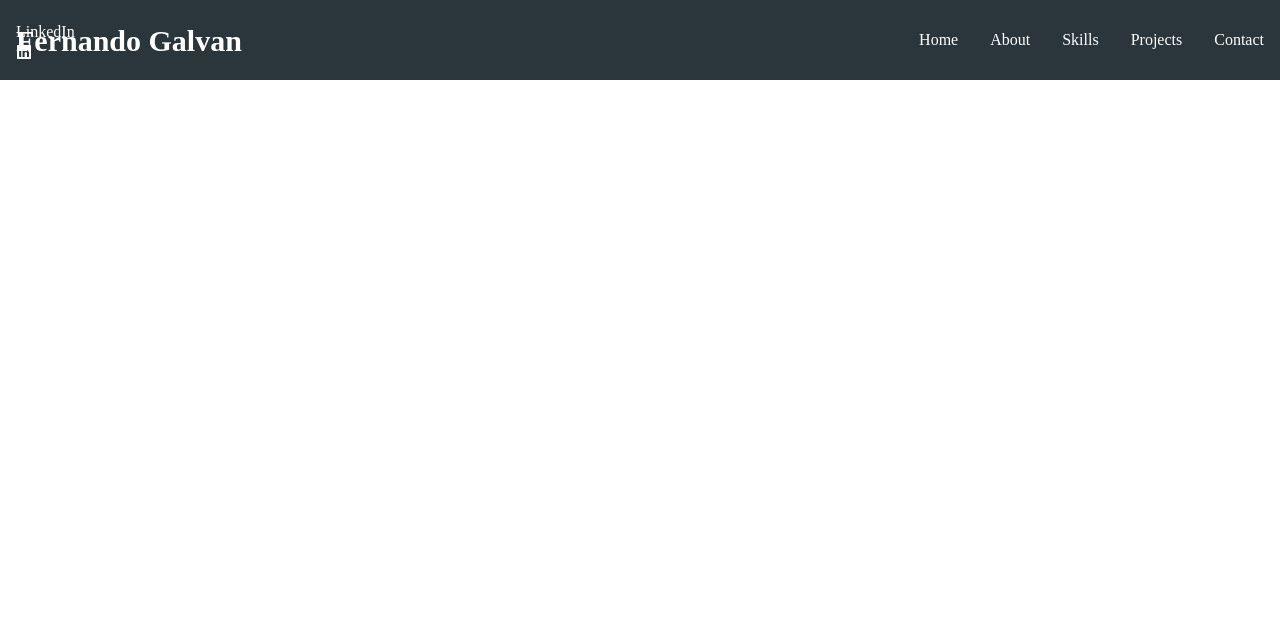
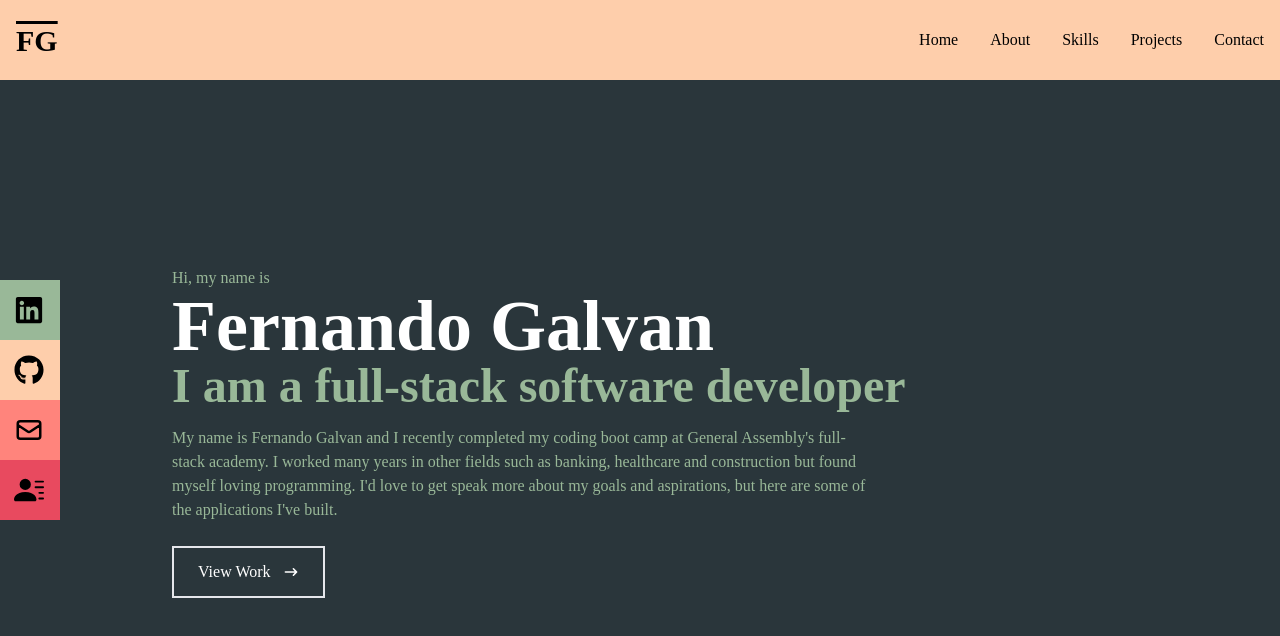
Before and after one commit to NandoLofi/secondportfolio, a React (Create React App) app: page / in a window 1280 px wide. Shown: the top 636 px of the page. Built offline with nearby package versions, Linux system fonts and the light colour scheme; a web font is replaced by a local one.

Commit message:
adding more tailwind and functions

```diff
--- a/src/App.js
+++ b/src/App.js
@@ -1,10 +1,13 @@
+import Home from "./components/Home";
 import Navbar from "./components/Navbar";
+
 
 function App() {
   return (
     <div>
       <Navbar/>
       <h1 className="text-3xl font-bold">Hello</h1>
+      <Home />
     </div>
   );
 }
--- a/src/components/Home.jsx
+++ b/src/components/Home.jsx
@@ -3,7 +3,23 @@ import { HiArrowNarrowRight } from 'react-icons/hi'
 
 export default function Home() {
   return (
-    <div>
+    <div name="home" className='bg-[#2A363B] w-full h-screen'>
+        <div className='max-w-[1000px] mx-auto px-8 flex flex-col justify-center h-full'>
+            <p className='text-[#99B898]'>Hi, my name is</p>
+            <h1 className='text-4xl sm:text-7xl font-bold text-white'>Fernando Galvan</h1>
+            <h2 className='text-3xl sm:text-5xl font-bold text-[#99B898]'>I am a full-stack software developer</h2>
+            <p className='text-[#99B898] py-4 max-w-[700px]'>
+            My name is Fernando Galvan and I recently completed my coding boot camp at General Assembly's full-stack academy. I worked many years in other fields such as banking, healthcare and construction but found myself loving programming. I'd love to get speak more about my goals and aspirations, but here are some of the applications I've built.
+            </p>
+            <div>
+                <button className='text-white group border-2 px-6 py-3 my-2 flex items-center hover:bg-[#FECEAB] hover:text-black'>View Work
+                <span className='group-hover:rotate-90 duration-300'>
+                <HiArrowNarrowRight className='ml-3 '/>
+                </span>
+
+                </button>
+            </div>
+        </div>
 
     </div>
   )
--- a/src/components/Navbar.jsx
+++ b/src/components/Navbar.jsx
@@ -9,9 +9,9 @@ export default function Navbar() {
     const handleClick = () => setNav(!nav)
 
   return (
-    <div className='fixed w-full h-[80px]  flex justify-between items-center px4 bg-[#2A363B] text-white' >
+    <div className='fixed w-full h-[80px]  flex justify-between items-center px4 bg-[#FECEAB] text-black' >
         <div>
-            <h1 style={{fontSize: '30px', fontWeight: 'bold'}} className='px-4'>Fernando Galvan</h1>
+            <h1 style={{fontSize: '30px', fontWeight: 'bold'}} className='px-4 overline'>FG</h1>
         </div>
         <div className='hidden md:flex'>
             <ul className='hidden md:flex'>
@@ -32,11 +32,26 @@ export default function Navbar() {
             <li className='py-6 text-4xl'>Projects</li>
             <li className='py-6 text-4xl'>Contact</li>
         </ul>
-        <div className='flex fixed flex-col top=[35%] lef-0'>
+        <div className='hidden lg:flex fixed flex-col top-[35%] lef-0'>
             <ul>
-                <li>
-                    <a href="/">
-                        LinkedIn <FaLinkedin/>
+                <li className='w-[160px] h-[60px] flex justify-between items-center ml-[-100px] hover:ml-[-14px] duration-300 bg-[#99B898]'>
+                    <a className='flex justify-between items-center w-full text-black-300' href="/">
+                        LinkedIn <FaLinkedin size={30}/>
+                    </a>
+                </li>
+                <li className='w-[160px] h-[60px] flex justify-between items-center ml-[-100px] hover:ml-[-14px] duration-300 bg-[#FECEAB]'>
+                    <a className='flex justify-between items-center w-full text-black-300' href="/">
+                        GitHub<FaGithub size={30}/>
+                    </a>
+                </li>
+                <li className='w-[160px] h-[60px] flex justify-between items-center ml-[-100px] hover:ml-[-14px] duration-300 bg-[#FF847C]'>
+                    <a className='flex justify-between items-center w-full text-black-300' href="/">
+                        Email <HiOutlineMail size={30}/>
+                    </a>
+                </li>
+                <li className='w-[160px] h-[60px] flex justify-between items-center ml-[-100px] hover:ml-[-14px] duration-300 bg-[#E84A5F]'>
+                    <a className='flex justify-between items-center w-full text-black-300' href="/">
+                        Resume <BsFillPersonLinesFill size={30}/>
                     </a>
                 </li>
             </ul>
```
